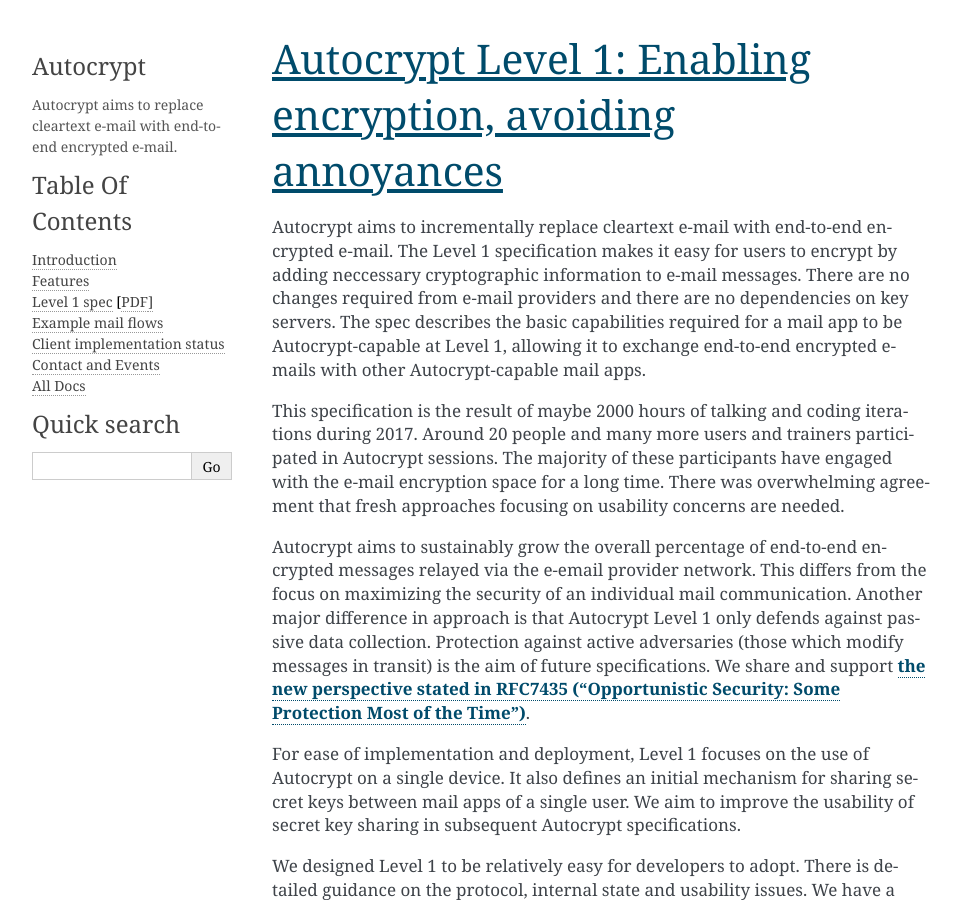
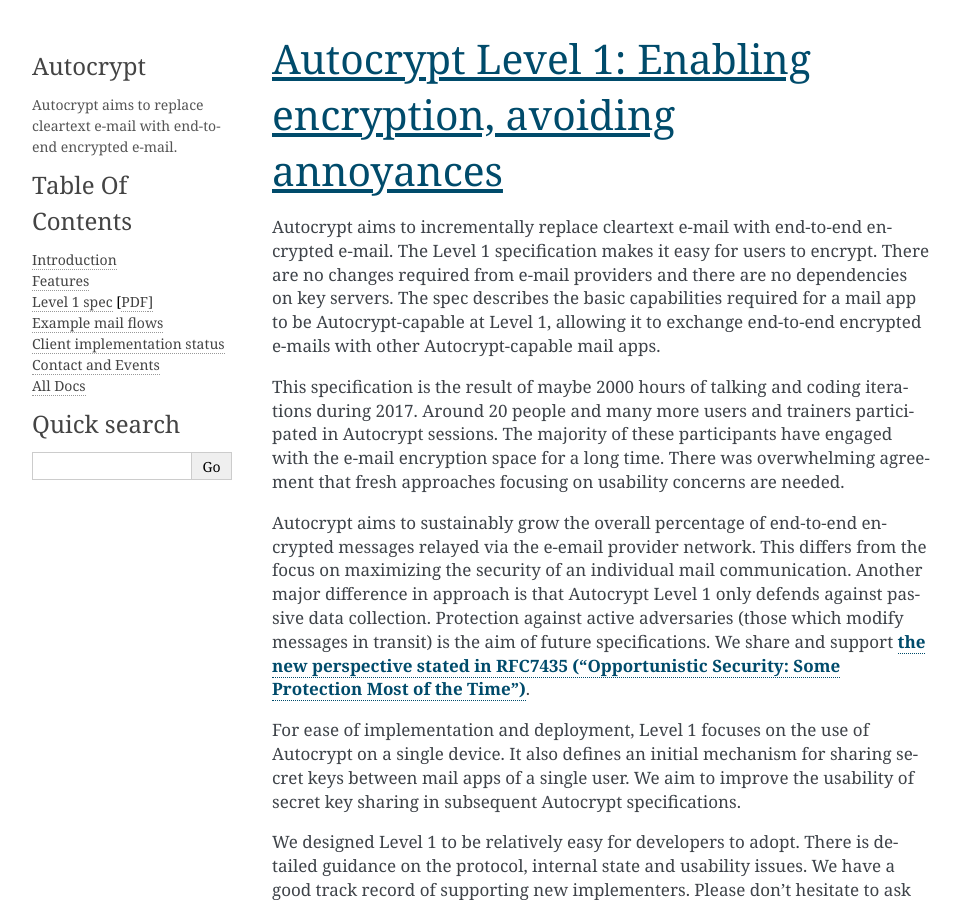
Before and after one commit to autocrypt/autocrypt, a Sphinx documentation site: the page built from doc/level1.rst, in a window 1280 px wide and 900 px high. Shown: the whole window, without its empty margins (148-1109 px from the left). Built offline with Sphinx 7.4.7, drawn with Linux system fonts in a browser that asks for light colours.

Commit message:
strike double spaces and shorten a bit

```diff
--- a/doc/level1.rst
+++ b/doc/level1.rst
@@ -8,16 +8,15 @@
 
 Autocrypt aims to incrementally replace cleartext e-mail with end-to-end
 encrypted e-mail. The Level 1 specification makes it easy for users to
-encrypt by adding neccessary cryptographic information to e-mail messages.
-There are no changes required from e-mail providers and there are no
-dependencies on key servers. The spec describes the basic capabilities
-required for a mail app to be Autocrypt-capable at Level 1, allowing it
-to exchange end-to-end encrypted e-mails with other Autocrypt-capable
-mail apps.
+encrypt.  There are no changes required from e-mail providers and there
+are no dependencies on key servers. The spec describes the basic
+capabilities required for a mail app to be Autocrypt-capable at Level 1,
+allowing it to exchange end-to-end encrypted e-mails with other
+Autocrypt-capable mail apps.
 
 This specification is the result of maybe 2000 hours of talking and
 coding iterations during 2017. Around 20 people and many more users and
-trainers participated in Autocrypt sessions.  The majority of these
+trainers participated in Autocrypt sessions. The majority of these
 participants have engaged with the e-mail encryption space for a
 long time. There was overwhelming agreement that fresh approaches focusing
 on usability concerns are needed.
@@ -25,8 +24,8 @@
 Autocrypt aims to sustainably grow the overall percentage of end-to-end
 encrypted messages relayed via the e-email provider network. This
 differs from the focus on maximizing the security of an individual mail
-communication.  Another major difference in approach is that Autocrypt Level 1
-only defends against passive data collection.  Protection against active
+communication. Another major difference in approach is that Autocrypt Level 1
+only defends against passive data collection. Protection against active
 adversaries (those which modify messages in transit) is the aim of
 future specifications. We share and support :rfc:`the new perspective
 stated in RFC7435 ("Opportunistic Security: Some Protection Most of the
@@ -39,7 +38,7 @@
 
 We designed Level 1 to be relatively easy for developers to adopt. There is
 detailed guidance on the protocol, internal state and usability issues.
-We have a good track record of supporting new implementers.  Please
+We have a good track record of supporting new implementers. Please
 don't hesitate to ask back and send comments.
 
 .. only:: builder_html
```
